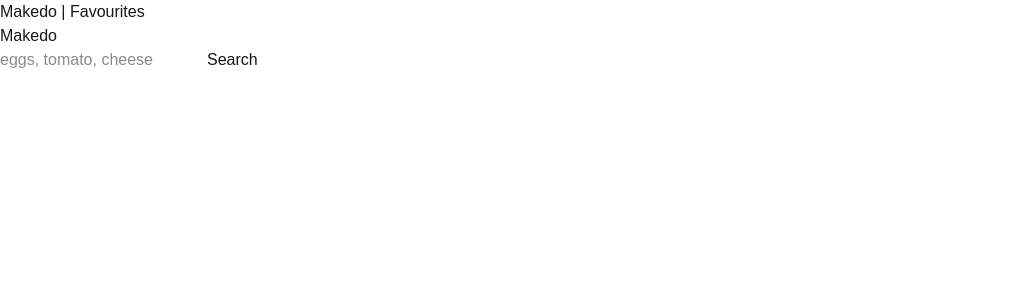
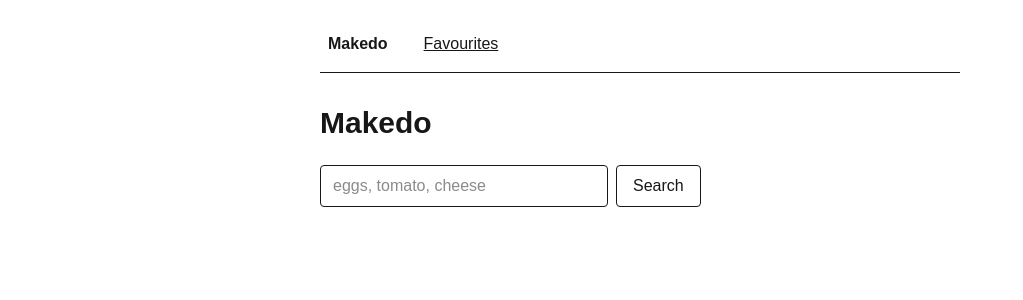
Before and after one commit to Bivaas/Makedo, a Next.js app: page / in a window 1280 px wide. Shown: the top 300 px of the page, without its empty margins (0-1023 px from the left). Built offline with nearby package versions, Linux system fonts and the light colour scheme.

Commit message:
styled heading, search, nav and result

```diff
--- a/app/SearchForm.js
+++ b/app/SearchForm.js
@@ -40,24 +40,26 @@ export default function SearchForm() {
             <input value={ingredients} onChange={(event) =>
 
                 setIngredients(event.target.value)}
-                placeholder="eggs, tomato, cheese" />
+                placeholder="eggs, tomato, cheese"
+                className="w-72 border rounded px-3 py-2" />
 
-            <button type="submit">Search</button>
+            <button type="submit" className="ml-2 border rounded px-4 py-2" >Search</button>
 
-            {loading && <p>Searching...</p>}
-            {searched && !loading && recipes.length === 0 && <p>no recipes found... try different ingredients </p>}
+            {loading && <p className="mt-4">Searching...</p>}
 
-            <ul>
+            {searched && !loading && recipes.length === 0 && <p className="mt-5">no recipes found... try different ingredients </p>}
+
+            <ul className="mt-8 space-y-6">
                 {recipes.map((recipe) => (
 
-                        <li key={recipe.id}>
+                        <li key={recipe.id} className="border-b pb-6">
 
-                            <Link href={`/recipe/${recipe.id}`}>{recipe.title}</Link>
+                            <Link href={`/recipe/${recipe.id}`} className="text-lg">{recipe.title}</Link>
 
                             {/* missing ingredients */}
-                            <p>you have {recipe.usedIngredientCount} but you're missing {recipe.missedIngredientCount}</p>
+                            <p className="mt-1 text-sm">you have {recipe.usedIngredientCount} but you're missing {recipe.missedIngredientCount}</p>
 
-                            <p>missing: {recipe.missedIngredients.map((item) => item.name).join(", ")}</p>
+                            <p className="text-sm">missing: {recipe.missedIngredients.map((item) => item.name).join(", ")}</p>
 
                             {/* swap btn */}
                             {recipe.missedIngredients.map((item, index) => (
--- a/app/layout.js
+++ b/app/layout.js
@@ -24,10 +24,13 @@ export default function RootLayout({ children }) {
       className={`${geistSans.variable} ${geistMono.variable} h-full antialiased`}
     >
 
-      <body className="min-h-full flex flex-col">
+      <body className="min-h-full flex flex-col mx-auto w-full max-w-2xl px-4 py-8">
 
-        <nav>
-            <a href="/">Makedo</a> | <a href="/favorites">Favourites</a>
+        <nav className="flex gap-7 border-b pb-4 mb-8">
+
+            <a href="/" className="font-bold px-2">Makedo</a>
+            <a href="/favorites" className="hover: underline">Favourites</a>
+
         </nav>
 
         {children}
--- a/app/page.js
+++ b/app/page.js
@@ -7,7 +7,7 @@ export default function Home() {
 
     <main>
 
-        <h1>Makedo</h1>
+        <h1 className="text-3xl font-bold mb-6">Makedo</h1>
         <SearchForm />
 
     </main>
```
